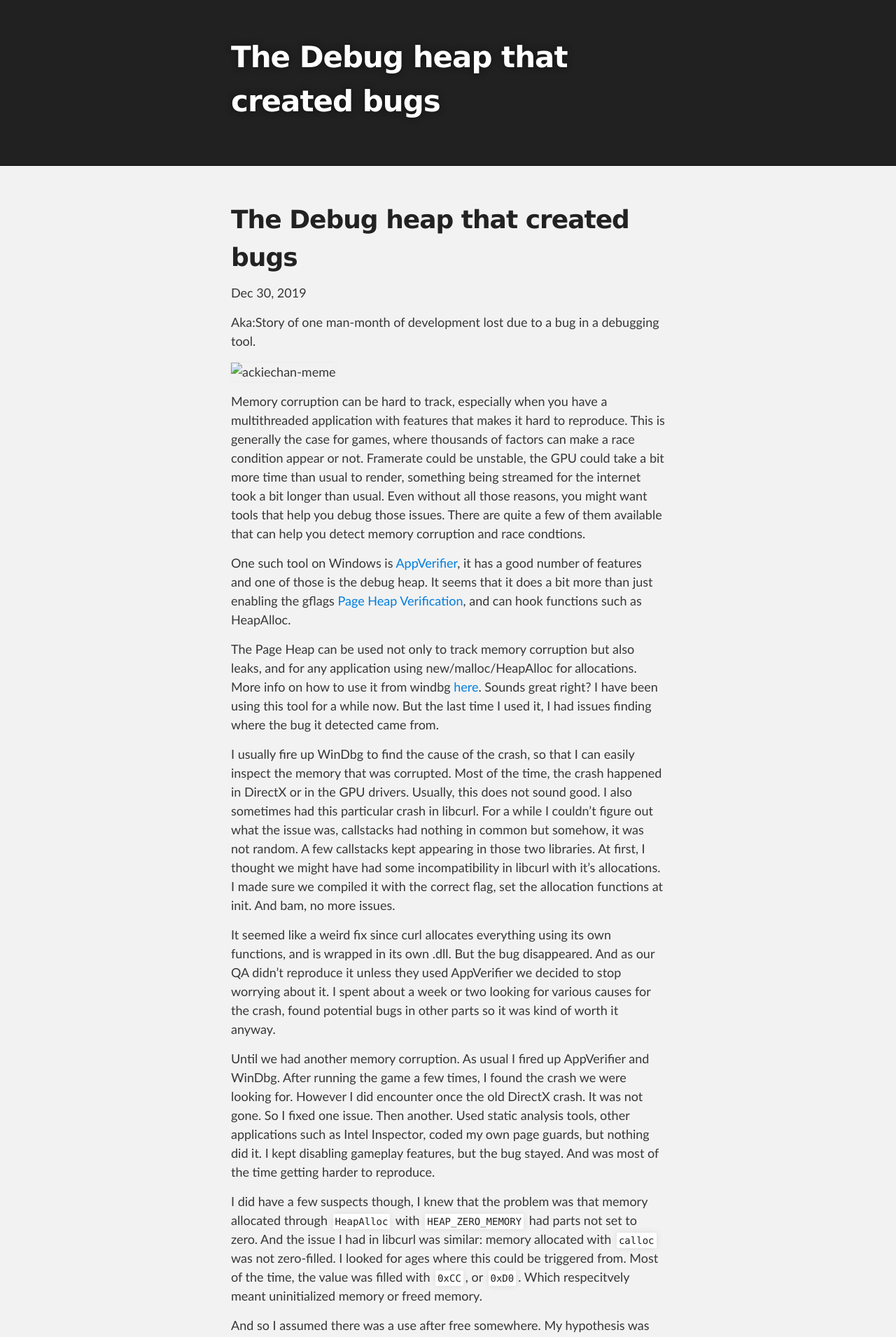
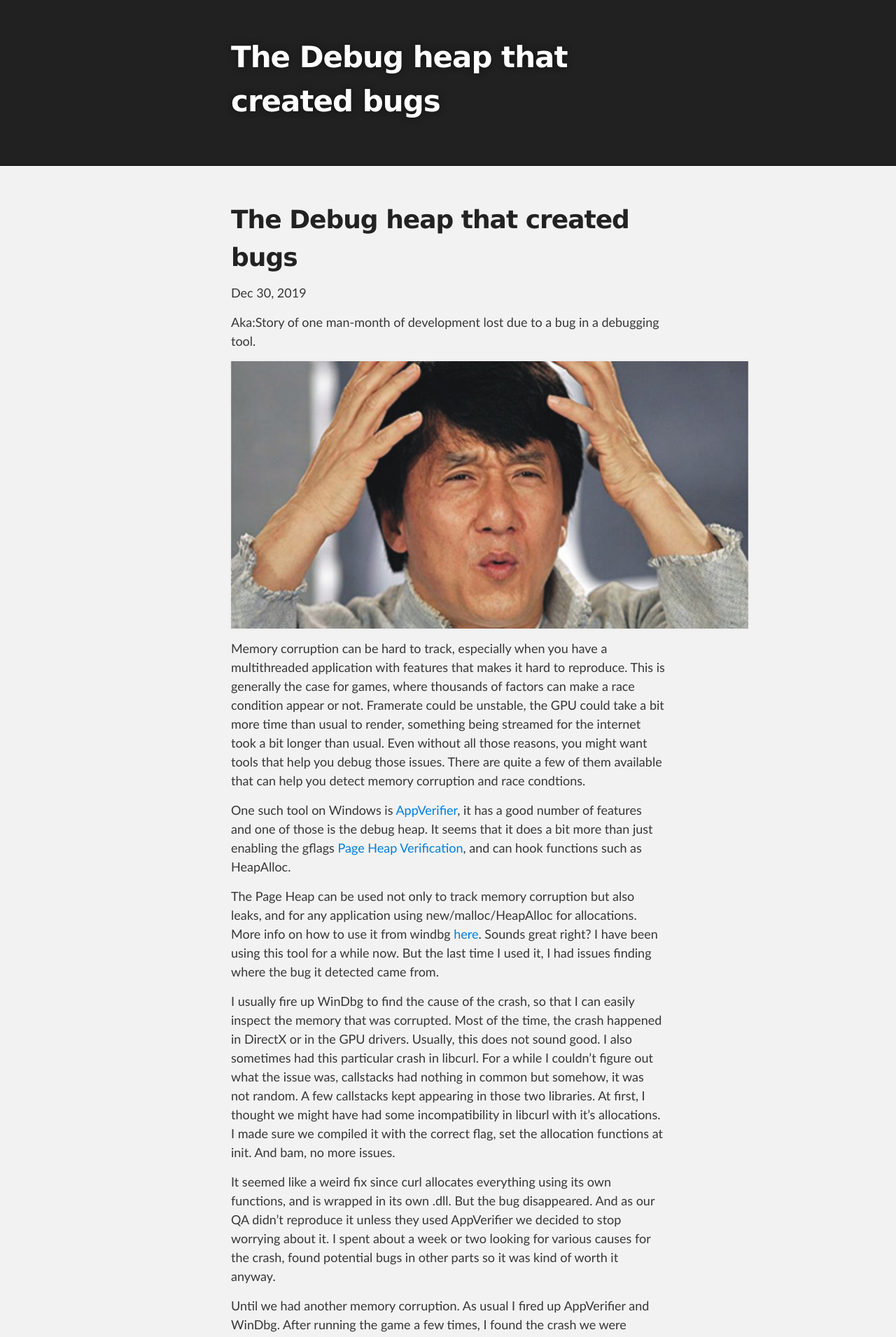
Before and after one commit to Lectem/lectem.github.io, a Jekyll site: the page built from _posts/2019-12-30-The-debug-heap-that-created-bugs.markdown, in a window 1280 px wide. Shown: the top 1910 px of the page at 70% size. Built offline with Jekyll 4.4.1, drawn with Linux system fonts in a browser that asks for light colours.

Commit message:
Fix images links

```diff
--- a/_posts/2019-12-30-The-debug-heap-that-created-bugs.markdown
+++ b/_posts/2019-12-30-The-debug-heap-that-created-bugs.markdown
@@ -7,7 +7,7 @@ hidden: true
 
 Aka:Story of one man-month of development lost due to a bug in a debugging tool.
 
-![ackiechan-meme](jackiechan-meme.jpg)
+![jackiechan-meme](/images/jackiechan-meme.jpg)
 
 Memory corruption can be hard to track, especially when you have a multithreaded application with features that makes it hard to reproduce.
 This is generally the case for games, where thousands of factors can make a race condition appear or not. Framerate could be unstable, the GPU could take a bit more time than usual to render, something being streamed for the internet took a bit longer than usual.
@@ -92,7 +92,7 @@ At first I used `aligned_*` allocation functions since that's what we were using
 
 To enable appverifier, add your application to the list, and for the debug heap check Basics -> Heaps as shown below:
 
-![appverifier-debug-heap](appverifier/appverifier-debug-heap.png)
+![appverifier-debug-heap](/images/appverifier/appverifier-debug-heap.png)
 
 You will note that AppVerifier will trigger the breakpoint for all define configurations except `AllocMethod_malloc` and `AllocMethod_ProcessHeapNoRealloc`. This is because `realloc` does not call `HeapReAlloc`. We can safely conclude that the issue happens only when calling `HeapReAlloc` in a multi-threaded context. Quite rare, but we were doing a lot of (re)allocations during loading, and allocating DirectX buffers on another thread so this triggered rather often on our codebase.
 
```
